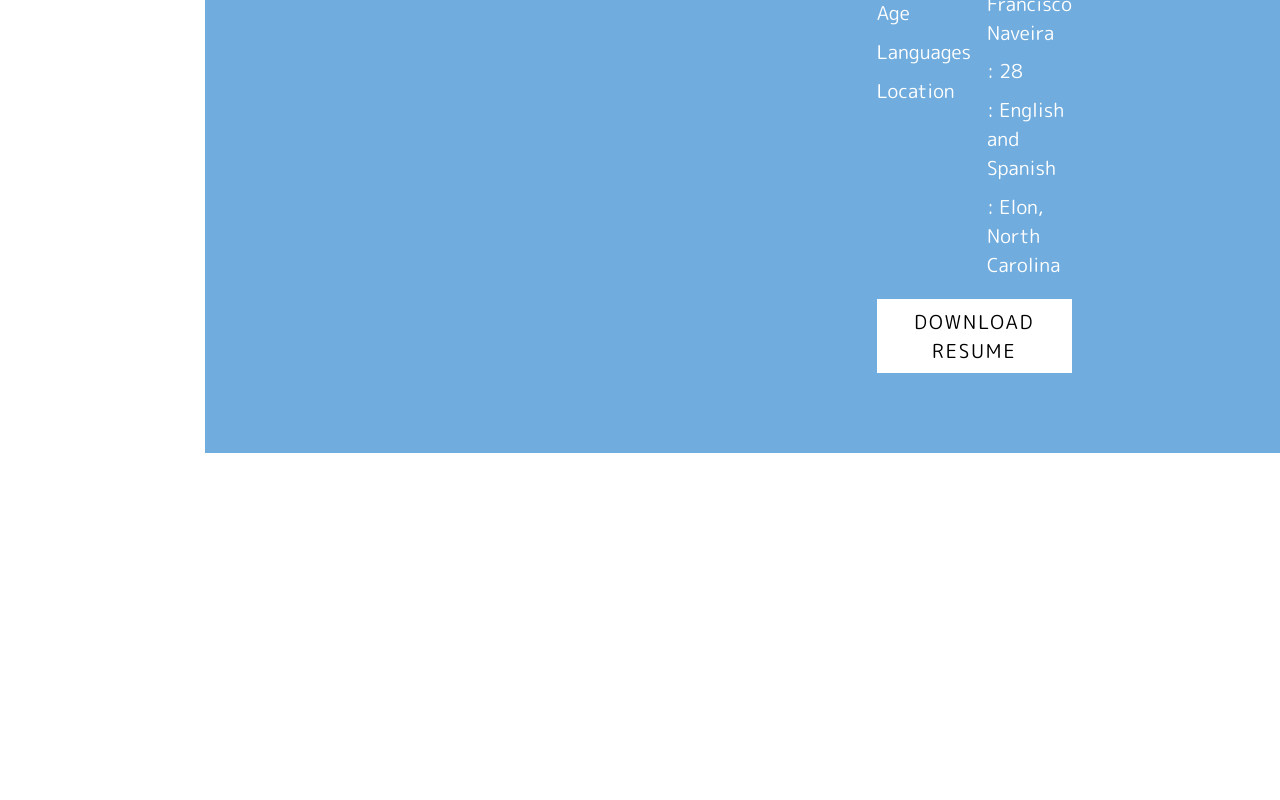
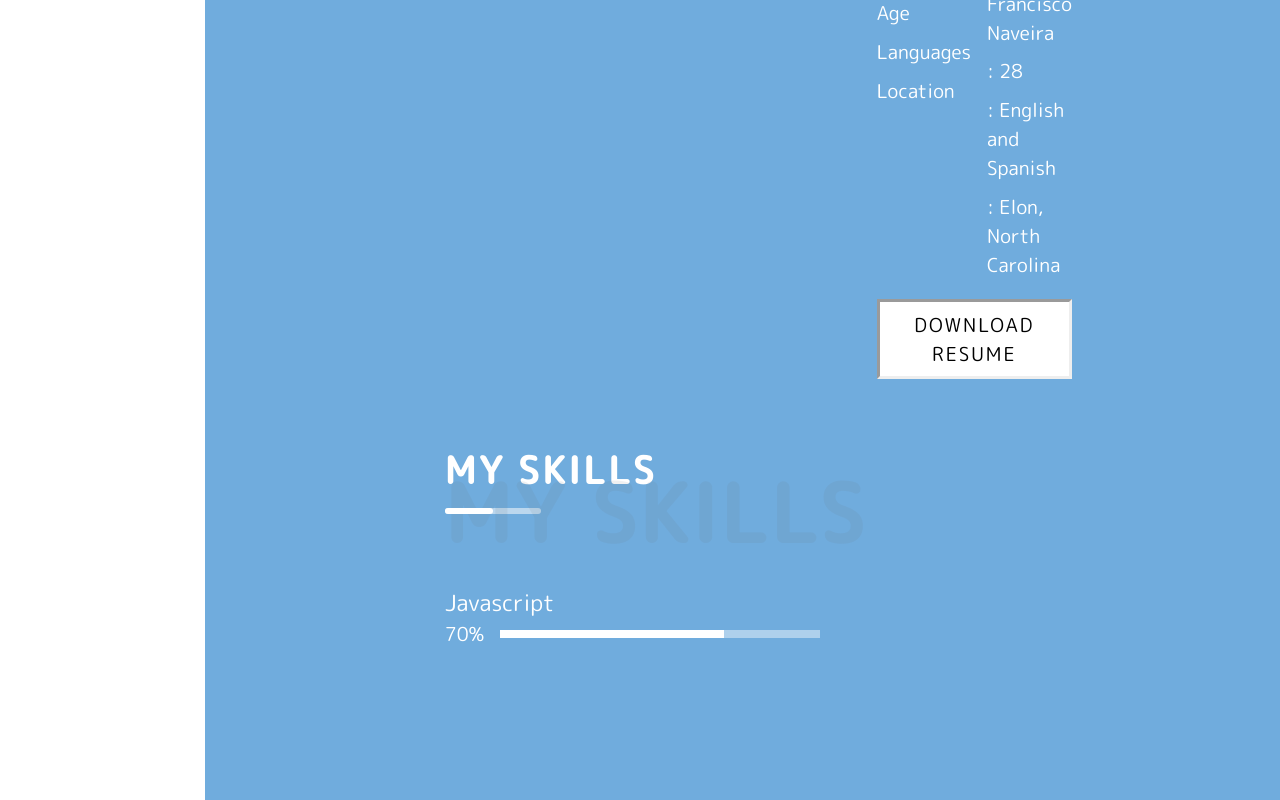
Before and after one commit to FranciscoNav/francisco-portfolio, a React (Create React App) app: page /about in a window 1280 px wide. Shown: the part 868-1668 px from the top of the page. Before the commit the page ends 1321 px from the top, so only its background shows below. Built offline with nearby package versions, Linux system fonts and the light colour scheme.

Commit message:
added skillssections

```diff
--- a/src/App.scss
+++ b/src/App.scss
@@ -3,6 +3,7 @@
 @import './styles/typography.scss';
 @import './styles/title.scss';
 @import './styles/about.scss';
+@import './styles/skill.scss';
 
 *{
     padding: 0;
--- a/src/pages/ImageSection.js
+++ b/src/components/About_Components/ImageSection.js
@@ -1,5 +1,5 @@
 import React from 'react';
-import AboutPic from '../img/AboutPic.jpg'
+import AboutPic from '../../img/AboutPic.jpg'
 
 function ImageSection() {
     return (
--- /dev/null
+++ b/src/components/About_Components/SkillsSection.js
@@ -0,0 +1,21 @@
+import React from 'react';
+
+function SkillsSection({skill,progress}) {
+    return (
+        <div className="skills-section">
+            <div className='skills-container'>
+                <h5 className='skill-title'>{skill}</h5>
+                <div className='skill-bar'>
+                    <p className='skill-text'>{progress}</p>
+                    <div className='skill-progress'>
+                        <div className="progress">
+                            <div className='inner-progress' style={{width:progress}}></div>
+                        </div>
+                    </div>
+                </div>
+            </div>
+        </div>
+    )
+}
+
+export default SkillsSection;
--- a/src/pages/About.js
+++ b/src/pages/About.js
@@ -1,13 +1,17 @@
 import React from 'react';
-import Title from '../components/Title';
-import ImageSection from './ImageSection';
+import Title from '../components/About_Components/Title';
+import ImageSection from '../components/About_Components/ImageSection';
+import SkillsSection from '../components/About_Components/SkillsSection';
+
 
 function About() {
 
     return (
         <div className="about-page">
-            <Title title={'About Me-test'} span={'About Me-test'}/>
+            <Title title={'About'} span={'About'}/>
             <ImageSection/>
+            <Title title={'My Skills'} span={'My Skills'}/>
+            <SkillsSection skill={'Javascript'} progress={'70%'}/>
         </div>
     )
 }
--- a/src/styles/about.scss
+++ b/src/styles/about.scss
@@ -1,7 +1,7 @@
 .image-section{
     display: flex;
     margin-top: 4rem;
-
+    margin-bottom: 4rem;
     .img-dev{
         width: 100%;
         height: 50vh;
@@ -39,7 +39,8 @@
     padding: .5rem 1rem;
     background-color: rgb(255, 255, 255);
     outline: none;
-    border: none;
+    border:inset;
+    // border-radius: 20%;
     font-family: inherit;
     font-size: inherit;
     color: rgb(0, 0, 0);
--- /dev/null
+++ b/src/styles/skill.scss
@@ -0,0 +1,37 @@
+.skills-section{
+    margin: 4.5rem 0;
+}
+
+.skills-container{
+    .skill-title{
+        font-size: 1.4rem;
+        font-weight: 400;
+    }
+
+    .skill-bar{
+        display: flex;
+        align-items: center;
+        .skill-text{
+
+        }
+
+        .skill-progress{
+            .progress{
+                width: 20rem;
+                height: .5rem;
+                // background-color: rgb(255, 255, 255);
+                margin-left: 1rem;
+                background-color: rgba(255, 255, 255, 0.432);
+                position: relative;
+                .inner-progress{
+                    position: absolute;
+                    background-color: white;
+                    height: 100%;
+                    bottom: 0;
+                    left: 0;
+                }
+            }
+        }
+
+    }
+}
--- a/src/styles/title.scss
+++ b/src/styles/title.scss
@@ -27,12 +27,12 @@
         height: .4rem;
         border-radius: 50px;
     }
-    // Position of the see through title
+    // Position and opacity of the see through title
     span{
         position: absolute;
         top: 15%;
         left: 0;
         font-size: 5rem;
-        opacity: 0.09;
+        opacity: 0.1;
     }
 }
```
Also changed, not shown: src/components/About_Components/Title.js (renamed from src/components/Title.js).
